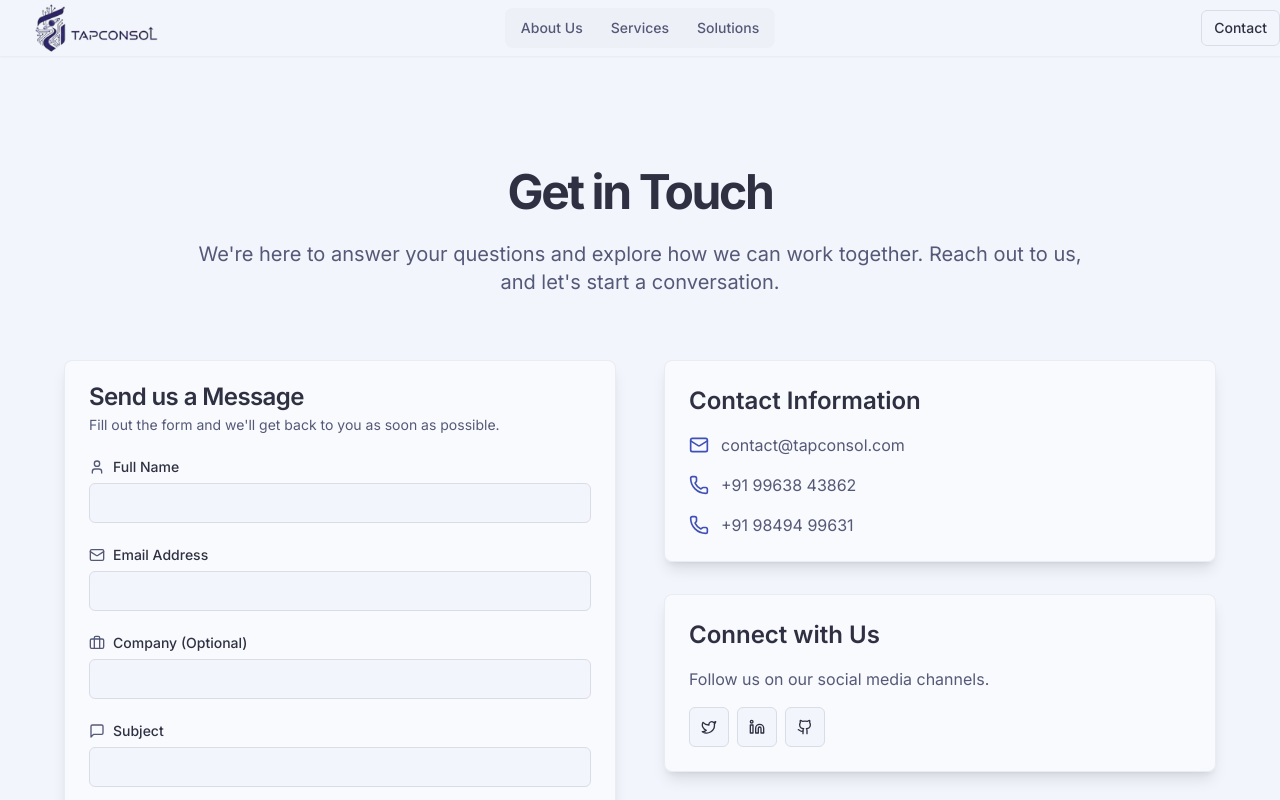
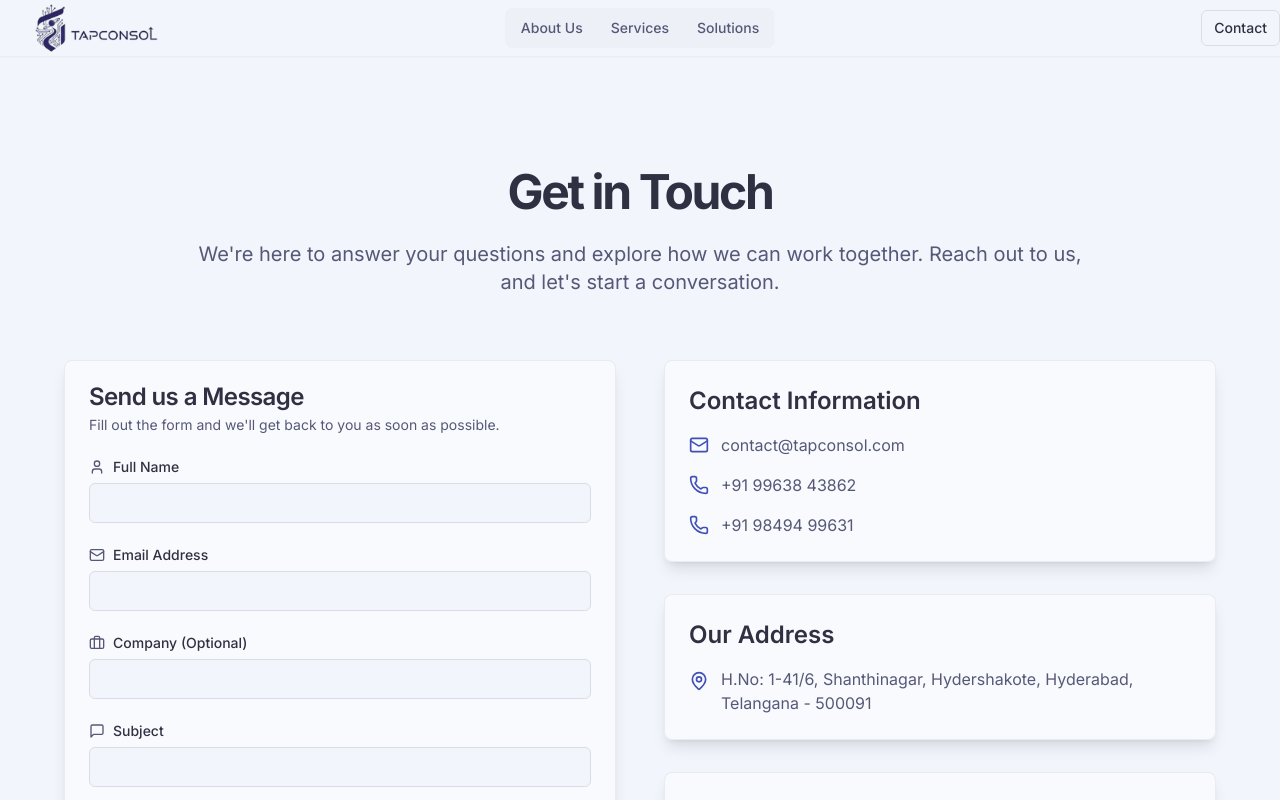
Before and after one commit to tagconsol/Tapconsol-Website, a Next.js app: page /contact in a window 1280 px wide. Shown: the top 800 px of the page. Built offline with nearby package versions, Linux system fonts and the light colour scheme.

Commit message:
added address to contact form

```diff
--- a/src/app/contact/page.tsx
+++ b/src/app/contact/page.tsx
@@ -20,7 +20,7 @@ import { toast } from '@/hooks/use-toast';
 import { Header } from '@/components/landing/header';
 import { Footer } from '@/components/landing/footer';
 import { Card, CardContent, CardHeader, CardTitle, CardDescription } from '@/components/ui/card';
-import { Mail, Phone, MessageSquare, User, Briefcase } from 'lucide-react';
+import { Mail, Phone, MessageSquare, User, Briefcase, MapPin } from 'lucide-react';
 import { Github, Twitter, Linkedin } from "lucide-react";
 import Link from 'next/link';
 
@@ -212,6 +212,13 @@ export default function ContactPage() {
                         </div>
                     </div>
                  </Card>
+                   <Card className="bg-card/50 border-border/50 p-6 shadow-lg">
+                    <h3 className="text-2xl font-semibold text-foreground mb-4">Our Address</h3>
+                    <address className="flex items-start gap-3 text-muted-foreground not-italic">
+                        <MapPin className="h-5 w-5 text-primary mt-1 flex-shrink-0" />
+                        <p>H.No: 1-41/6, Shanthinagar, Hydershakote, Hyderabad, Telangana - 500091</p>
+                    </address>
+                 </Card>
 
                  <Card className="bg-card/50 border-border/50 p-6 shadow-lg">
                     <h3 className="text-2xl font-semibold text-foreground mb-4">Connect with Us</h3>
```
